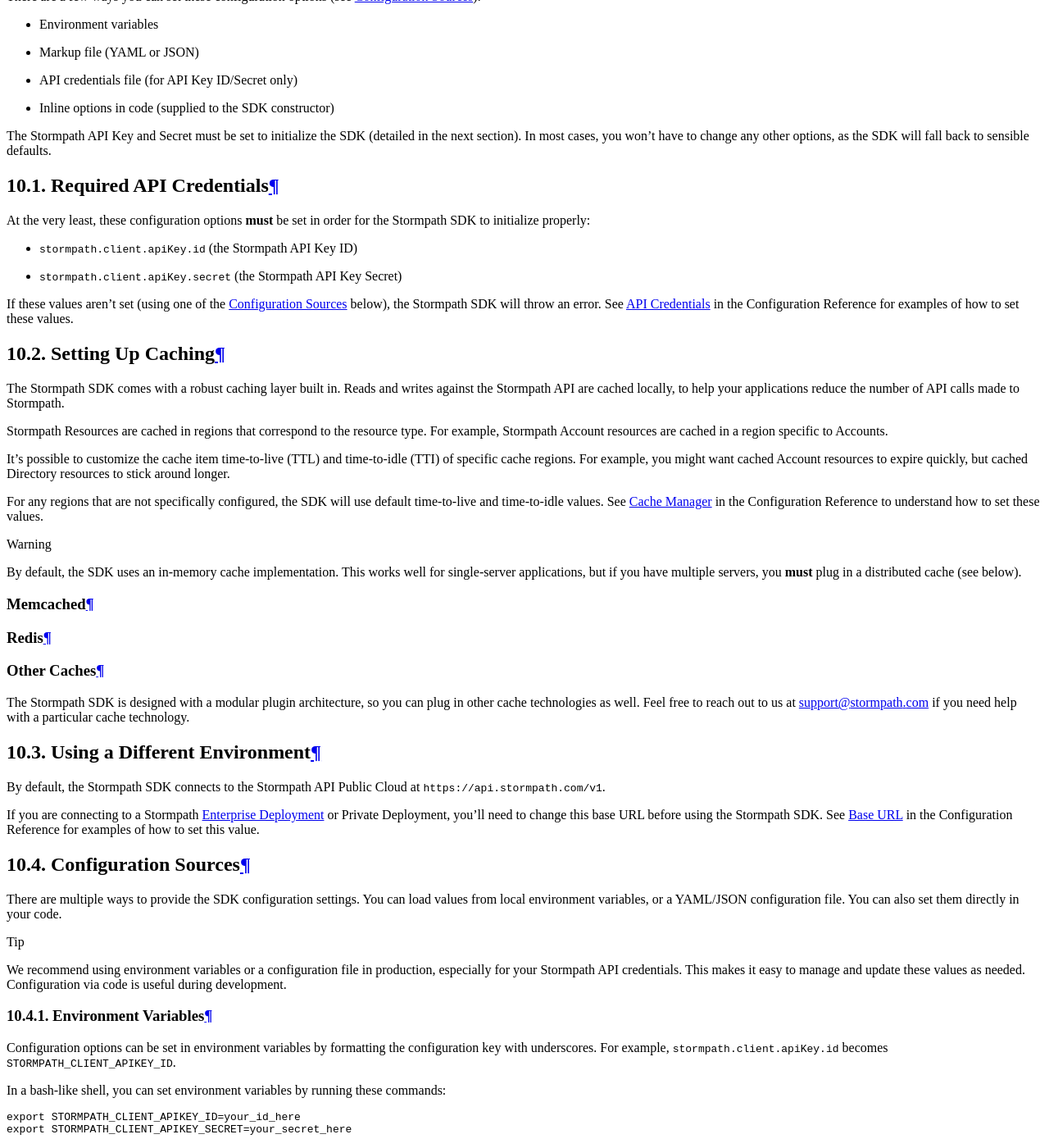
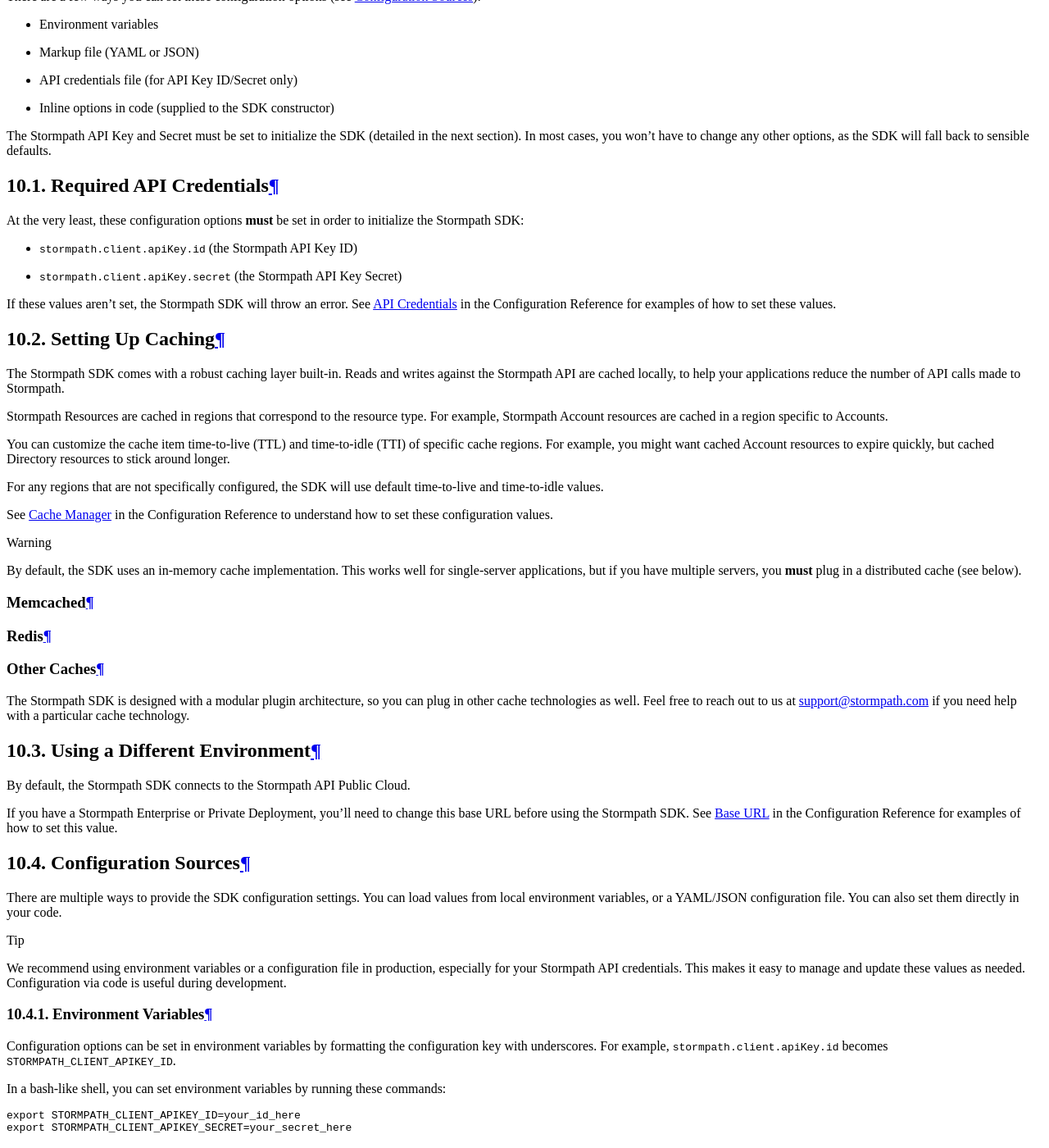
Before and after one commit to stormpath/stormpath-documentation, a Sphinx documentation site: the page built from source/configuration.rst, in a window 1280 px wide and 1400 px high, scrolled down 522 px. Shown: the whole window at 82% size. Built offline with Sphinx 7.4.7 and the Read the Docs theme 2.0.0, drawn with Linux system fonts in a browser that asks for light colours; some of the changed text lies outside the part shown.

Commit message:
Final cleanup

```diff
--- a/source/configuration.rst
+++ b/source/configuration.rst
@@ -23,13 +23,12 @@
   10.1. Required API Credentials
   ==============================
 
-  At the very least, these configuration options **must** be set in order for
-  the Stormpath SDK to initialize properly:
+  At the very least, these configuration options **must** be set in order to initialize the Stormpath SDK:
 
   * ``stormpath.client.apiKey.id`` (the Stormpath API Key ID)
   * ``stormpath.client.apiKey.secret`` (the Stormpath API Key Secret)
 
-  If these values aren't set (using one of the :ref:`Configuration Sources <config_sources>` below), the Stormpath SDK will throw an error. See :ref:`api_keys` in the Configuration Reference for examples of how to set these values.
+  If these values aren't set, the Stormpath SDK will throw an error. See :ref:`api_keys` in the Configuration Reference for examples of how to set these values.
 
 
   .. _set_up_caching:
@@ -37,13 +36,15 @@
   10.2. Setting Up Caching
   ========================
 
-  The Stormpath SDK comes with a robust caching layer built in. Reads and writes against the Stormpath API are cached locally, to help your applications reduce the number of API calls made to Stormpath.
+  The Stormpath SDK comes with a robust caching layer built-in. Reads and writes against the Stormpath API are cached locally, to help your applications reduce the number of API calls made to Stormpath.
 
   Stormpath Resources are cached in regions that correspond to the resource type. For example, Stormpath Account resources are cached in a region specific to Accounts.
 
-  It's possible to customize the cache item time-to-live (TTL) and time-to-idle (TTI) of specific cache regions. For example, you might want cached Account resources to expire quickly, but cached Directory resources to stick around longer.
+  You can customize the cache item time-to-live (TTL) and time-to-idle (TTI) of specific cache regions. For example, you might want cached Account resources to expire quickly, but cached Directory resources to stick around longer.
 
-  For any regions that are not specifically configured, the SDK will use default time-to-live and time-to-idle values. See :ref:`caching_config` in the Configuration Reference to understand how to set these values.
+  For any regions that are not specifically configured, the SDK will use default time-to-live and time-to-idle values.
+
+  See :ref:`caching_config` in the Configuration Reference to understand how to set these configuration values.
 
   .. warning::
 
@@ -120,9 +121,9 @@
   10.3. Using a Different Environment
   ===================================
 
-  By default, the Stormpath SDK connects to the Stormpath API Public Cloud at ``https://api.stormpath.com/v1``.
+  By default, the Stormpath SDK connects to the Stormpath API Public Cloud.
 
-  If you are connecting to a Stormpath `Enterprise Deployment`_ or Private Deployment, you'll need to change this base URL before using the Stormpath SDK. See :ref:`Base URL <base_url>` in the Configuration Reference for examples of how to set this value.
+  If you have a Stormpath Enterprise or Private Deployment, you'll need to change this base URL before using the Stormpath SDK. See :ref:`Base URL <base_url>` in the Configuration Reference for examples of how to set this value.
 
 
   .. only:: csharp or vbnet
@@ -286,8 +287,12 @@
 
     (python.todo)
 
-  Values set explicitly via code have the highest precedence. In other words, if you have existing configuration values in environment variables or a markup file, values set in your code will override them.
+  .. note::
 
+    Values set explicitly via code have the highest precedence. In other words, if you have existing configuration values in environment variables or a markup file, values you set in your code will override them.
+
+
+  .. _config_reference:
 
   10.5. Configuration Reference
   =============================
@@ -864,5 +869,4 @@
 
 
 .. _Stormpath Admin Console: https://api.stormpath.com/login
-.. _Enterprise deployment: https://stormpath.com/enterprise
 .. _SDK Defaults: https://github.com/stormpath/stormpath-sdk-spec/blob/master/specifications/config.md#default-configuration
```
Also changed, not shown: other parts of source/configuration.rst (+1 -1 lines).
